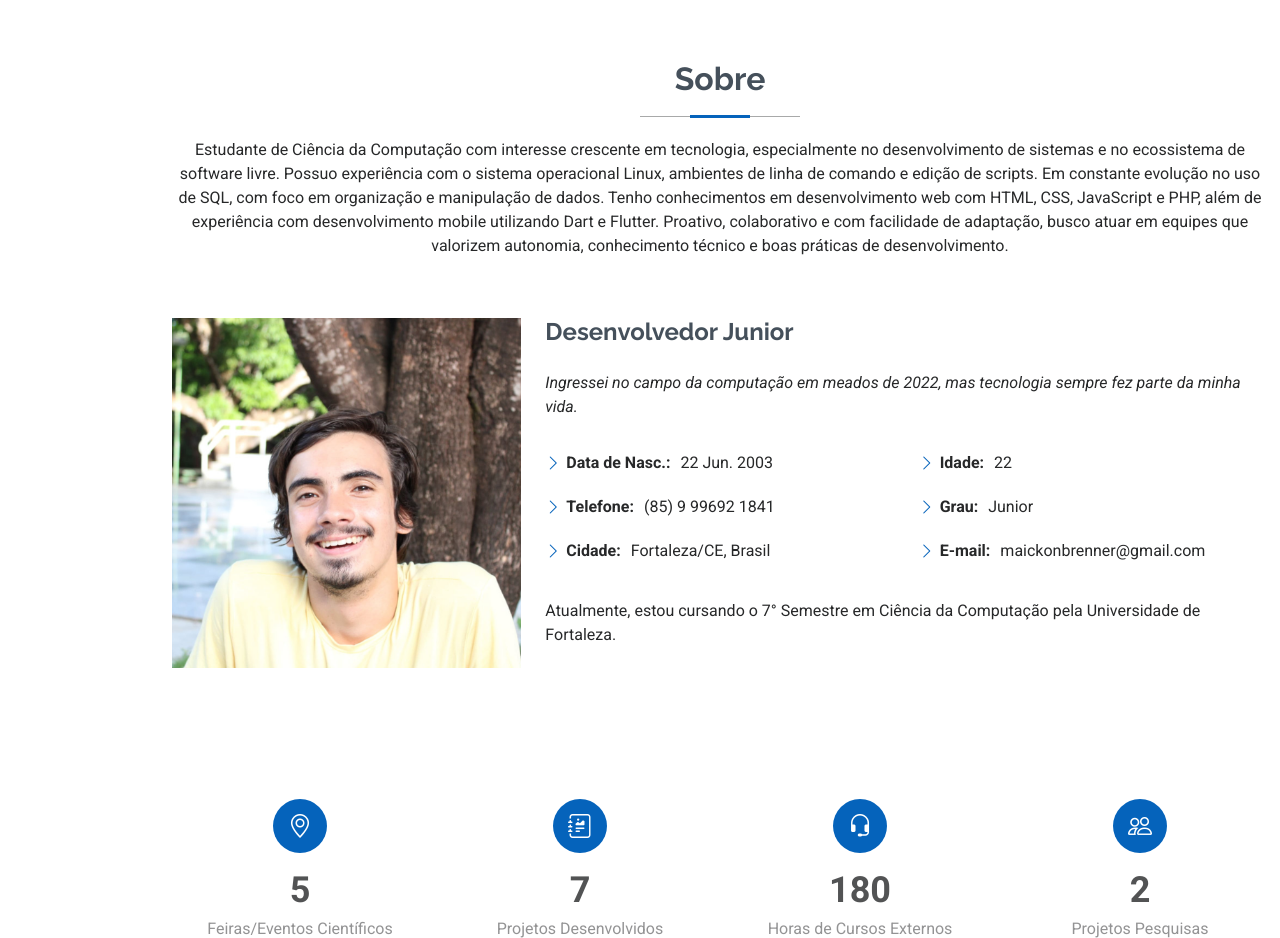
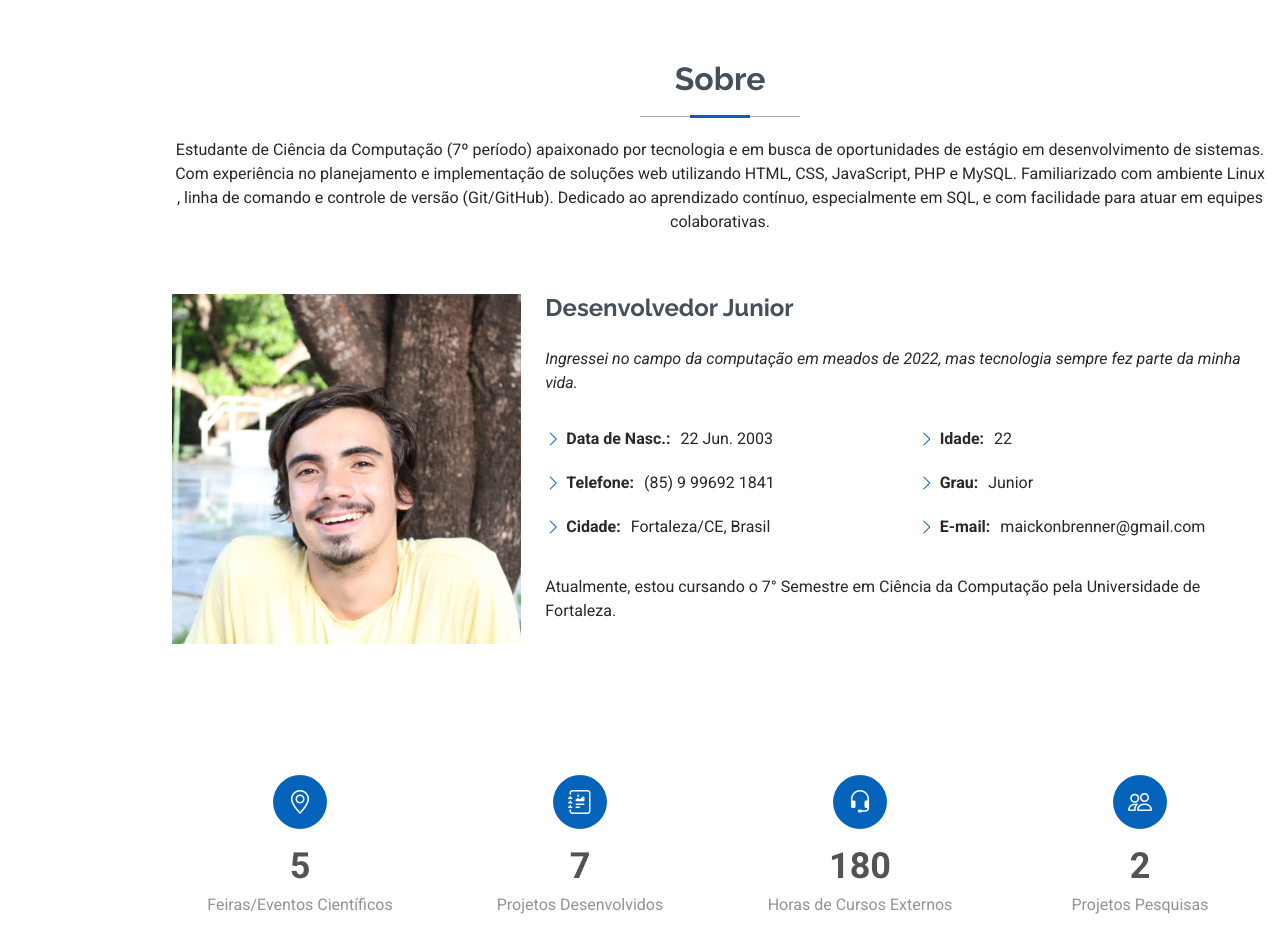
Before and after one commit to MaickonBrenner/Meu_Portifolio, a plain HTML site: page index.html in a window 1280 px wide. Shown: the part 800-1738 px from the top of the page. Drawn offline with Linux system fonts and the light colour scheme.

Commit message:
Atualizando resumo

```diff
--- a/index.html
+++ b/index.html
@@ -86,7 +86,9 @@
       <!-- Section Title -->
       <div class="container section-title" data-aos="fade-up">
         <h2>Sobre</h2>
-        <p>Estudante de Ciência da Computação com interesse crescente em tecnologia, especialmente no desenvolvimento de sistemas e no ecossistema de software livre. Possuo experiência com o sistema operacional Linux, ambientes de linha de comando e edição de scripts. Em constante evolução no uso de SQL, com foco em organização e manipulação de dados. Tenho conhecimentos em desenvolvimento web com HTML, CSS, JavaScript e PHP, além de experiência com desenvolvimento mobile utilizando Dart e Flutter. Proativo, colaborativo e com facilidade de adaptação, busco atuar em equipes que valorizem autonomia, conhecimento técnico e boas práticas de desenvolvimento.</p>
+        <p>
+          Estudante de Ciência da Computação (7º período) apaixonado por tecnologia e em busca de oportunidades de estágio em desenvolvimento de sistemas. Com experiência no planejamento e implementação de soluções web utilizando HTML, CSS, JavaScript, PHP e MySQL. Familiarizado com ambiente Linux , linha de comando e controle de versão (Git/GitHub). Dedicado ao aprendizado contínuo, especialmente em SQL, e com facilidade para atuar em equipes colaborativas.
+        </p>
       </div><!-- End Section Title -->
 
       <div class="container" data-aos="fade-up" data-aos-delay="100">
```
